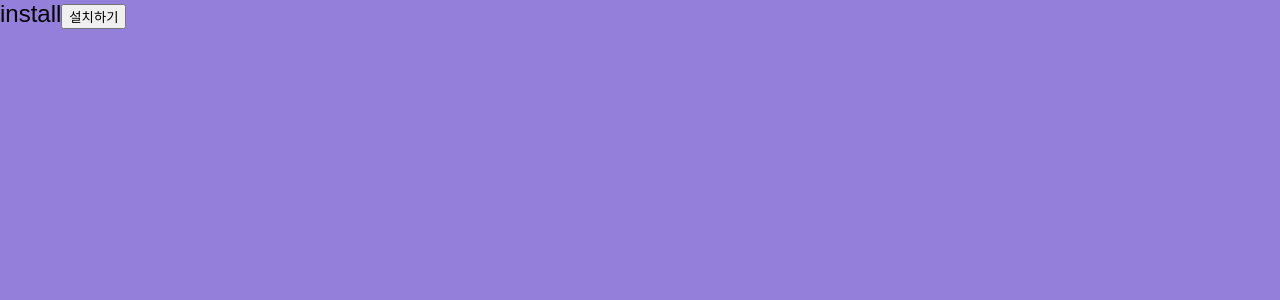
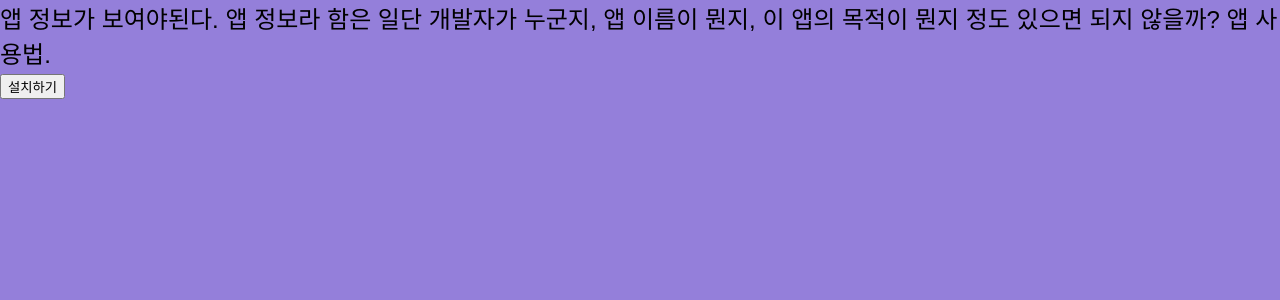
Before and after one commit to Leafurya/Dday-program, a React (Create React App) app in the folder client/: page / in a window 1280 px wide. Shown: the top 300 px of the page. Built offline with nearby package versions, Linux system fonts and the light colour scheme; a web font is replaced by a local one.

Commit message:
Update InstallCompo.js

```diff
--- a/client/src/component/sub-compo/InstallCompo.js
+++ b/client/src/component/sub-compo/InstallCompo.js
@@ -8,7 +8,7 @@ export default ()=>{
 		console.log(installEvent.current)
 		return false
 	})
-	const installBtnBallback=useCallback(()=>{
+	const installBtnCallback=useCallback(()=>{
 		let event=installEvent.current
 		if(event===undefined){
 			return
@@ -26,8 +26,14 @@ export default ()=>{
 	})
 	return(
 		<div>
-			install
-			<input type="button" onClick={installBtnBallback} value="설치하기"></input>
+			<div className="app_information">
+				앱 정보가 보여야된다.
+				앱 정보라 함은 일단 개발자가 누군지, 앱 이름이 뭔지, 이 앱의 목적이 뭔지 정도 있으면 되지 않을까?
+				앱 사용법.
+			</div>
+			<div className="install_btn_platform">
+				<input type="button" onClick={installBtnCallback} value="설치하기"></input>
+			</div>
 		</div>
 	)
 }
```
